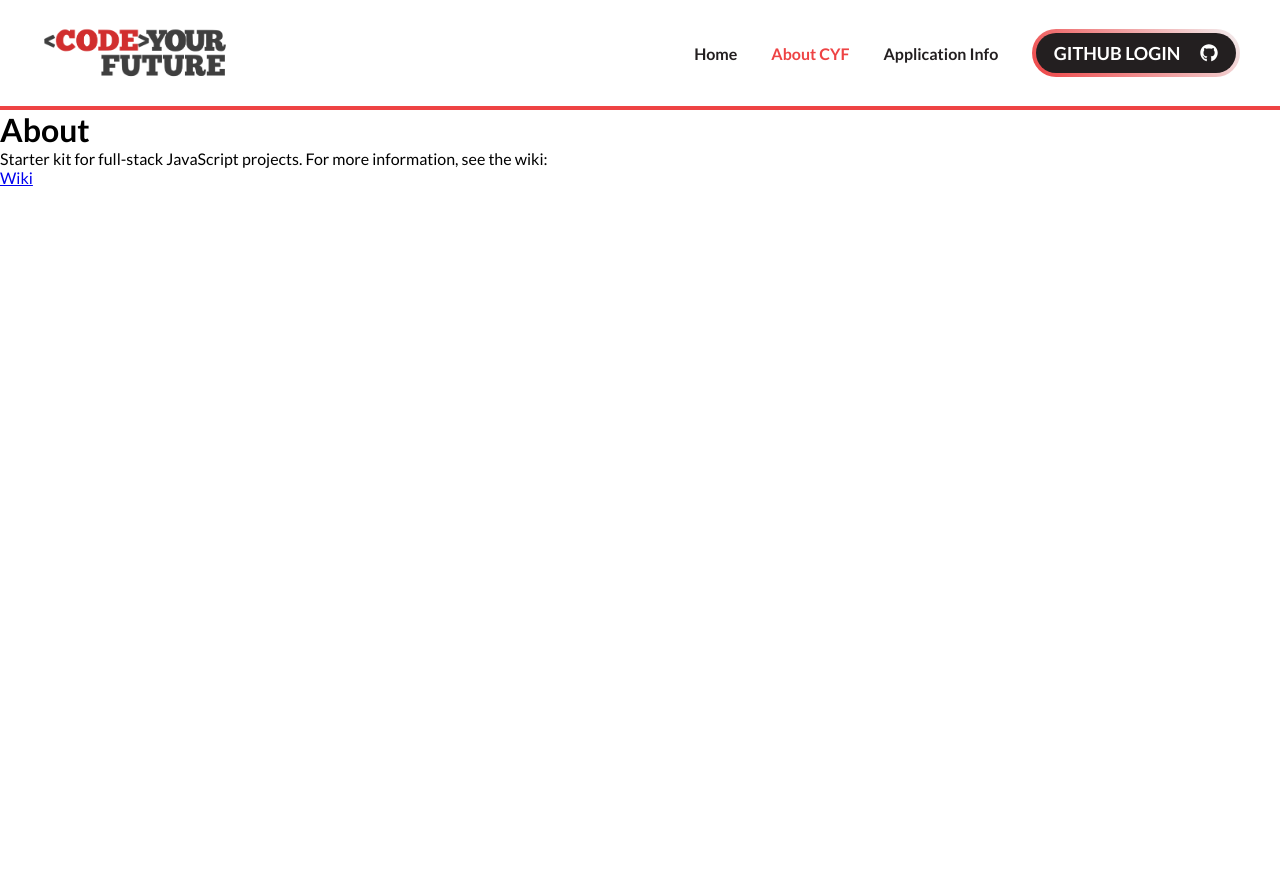
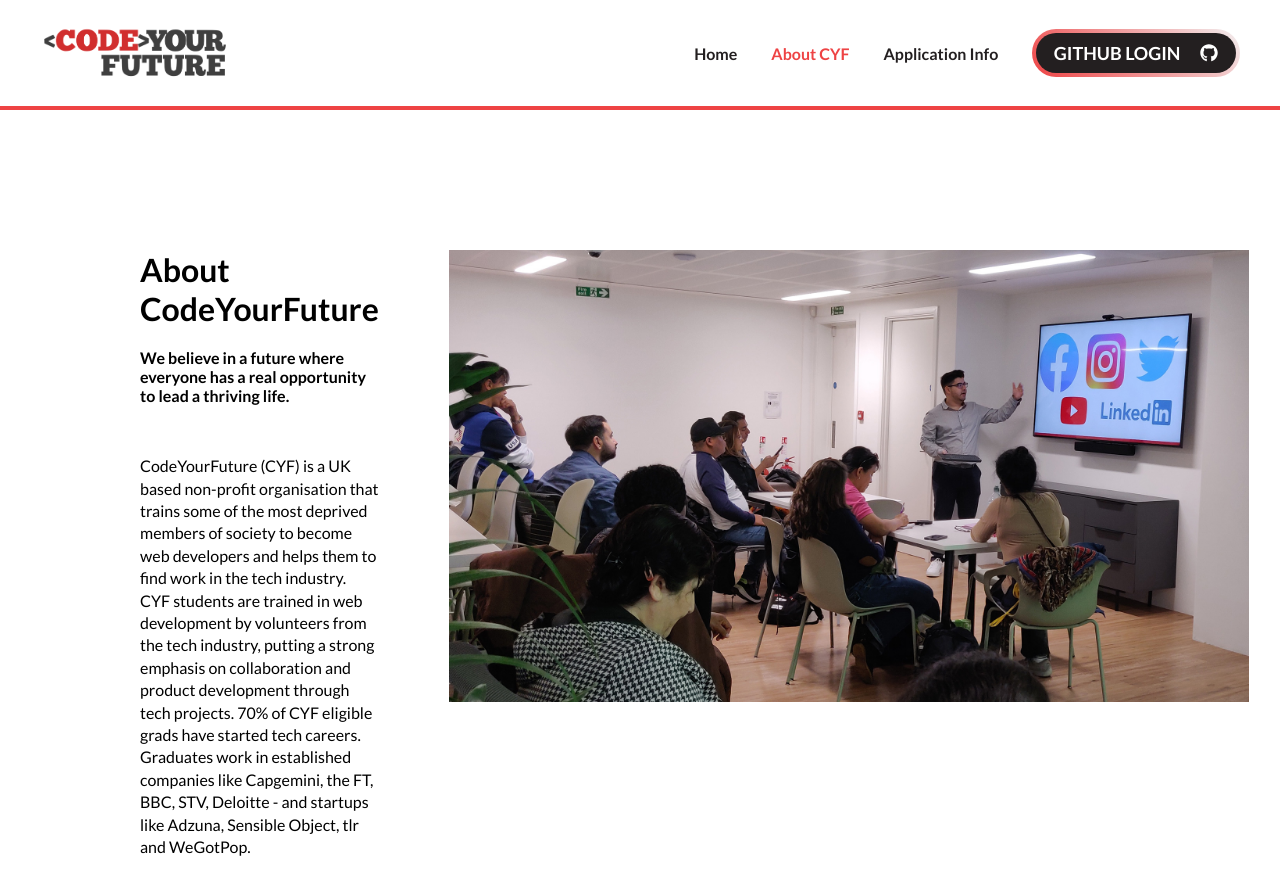
Before and after one commit to Doris-Siu/in-a-class-of-our-own, a React (Create React App) app in the folder client/: page /about in a window 1280 px wide. Shown: the top 894 px of the page. Before the commit the page ends 800 px from the top, so only its background shows below. Built offline with nearby package versions, Linux system fonts and the light colour scheme.

Commit message:
added image for about page

```diff
--- a/client/src/App.js
+++ b/client/src/App.js
@@ -1,6 +1,6 @@
 import { Route, Routes } from "react-router-dom";
 
-import About from "./pages/About";
+import About from "./pages/About/About";
 import Home from "./pages/Home";
 import Header from "./Components/Header/Header";
 import ApplicationInfo from "./pages/ApplicationInfo";
--- a/client/src/pages/About.js
+++ /dev/null
@@ -1,14 +0,0 @@
-const About = () => (
-	<main role="main">
-		<div>
-			<h1>About</h1>
-			<p>
-				Starter kit for full-stack JavaScript projects. For more information,
-				see the wiki:
-			</p>
-			<a href="https://github.com/textbook/starter-kit/wiki">Wiki</a>
-		</div>
-	</main>
-);
-
-export default About;
```
Also changed, not shown: client/src/Assets/cititec-class.jpg (added).
